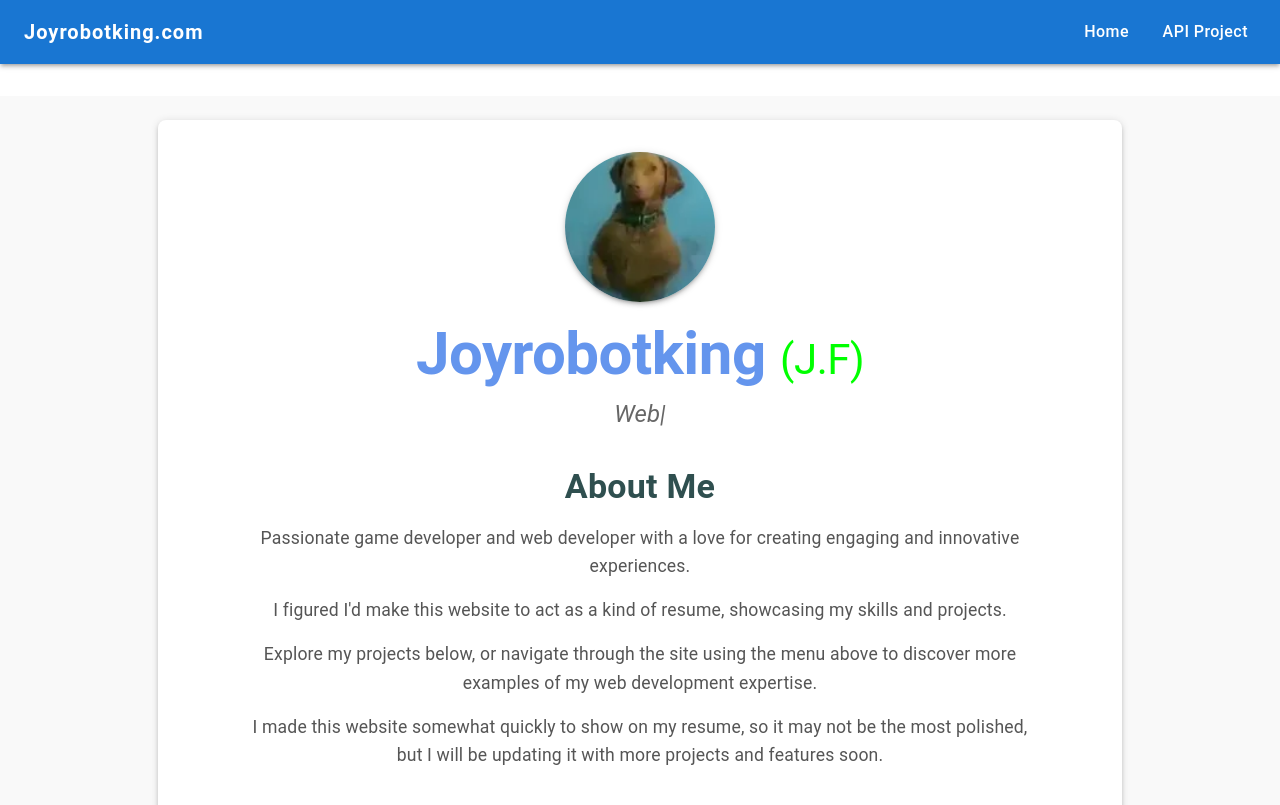
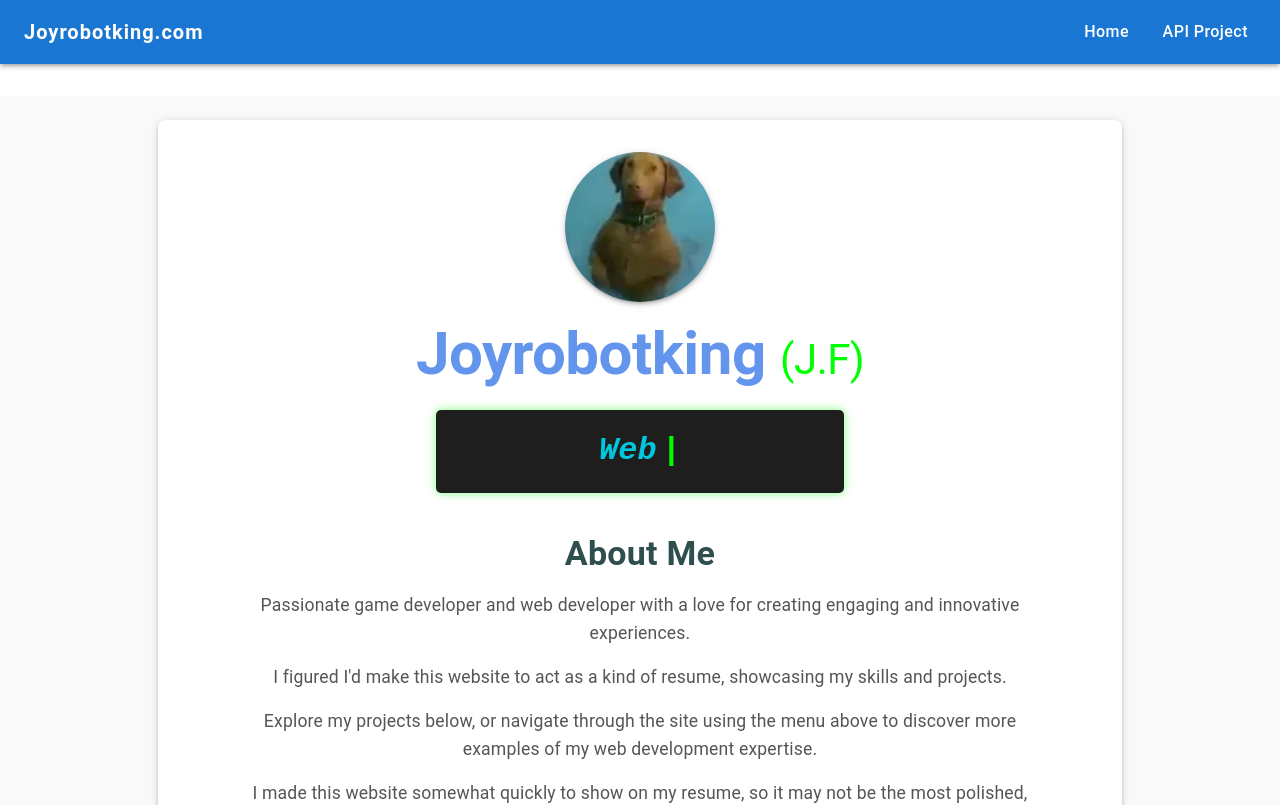
Before and after one commit to JoyrobotkingReal/JoyrobotkingResume, a React (Vite) app: page / in a window 1280 px wide. Shown: the top 805 px of the page. Built offline with nearby package versions, Linux system fonts and the light colour scheme.

Commit message:
Removed redundant CSS file, heavily improved style/animation of typewritter title component

```diff
--- a/src/components/APIProject.css
+++ /dev/null
@@ -1,4 +0,0 @@
-/*
-  All styles are now handled by MUI components in APIProject.tsx.
-  This file is no longer needed for the APIProject component, but you may keep it for reference or for custom overrides.
-*/
--- a/src/components/Home.tsx
+++ b/src/components/Home.tsx
@@ -34,7 +34,20 @@ function Home() {
       <Box className="projects" sx={{ width: '100%', maxWidth: 900, textAlign: 'center', mt: 4 }}>
         <Typography variant="h4" sx={{ mb: 3, fontWeight: 'bold', color: 'darkslategray' }}>Projects</Typography>
         <Box className="project-list" sx={{ display: 'flex', flexWrap: 'wrap', justifyContent: 'center', gap: 2 }}>
-        <Card className="project" sx={{ width: 320, m: 2, borderRadius: 2, boxShadow: 3 }}>
+          <Card
+            className="project"
+            sx={{
+              width: 320,
+              m: 2,
+              borderRadius: 2,
+              boxShadow: 3,
+              transition: 'transform 0.3s, box-shadow 0.3s',
+              '&:hover': {
+                transform: 'scale(1.05)',
+                boxShadow: 6,
+              },
+            }}
+          >
             <CardMedia
               component="img"
               height="180"
@@ -49,7 +62,13 @@ function Home() {
               <Typography variant="body2" sx={{ mb: 2, color: 'text.secondary', lineHeight: 1.6 }}>
                 A Roblox game I made a few years ago with over <Box component="span" sx={{ fontWeight: 'bold', color: 'lime' }}>2.4 million</Box> unique visits, based on the 2005 War of The Worlds movie starring Tom Cruise.
               </Typography>
-          <MuiLink href="https://www.roblox.com/games/12978643688/" target="_blank" rel="noopener noreferrer" underline="hover" sx={{ color: 'cornflowerblue', fontWeight: 'bold', width: '100%', display: 'inline-block', textAlign: 'center' }}>
+              <MuiLink
+                href="https://www.roblox.com/games/12978643688/"
+                target="_blank"
+                rel="noopener noreferrer"
+                underline="hover"
+                sx={{ color: 'cornflowerblue', fontWeight: 'bold', width: '100%', display: 'inline-block', textAlign: 'center' }}
+              >
                 View Project
               </MuiLink>
             </CardContent>
--- /dev/null
+++ b/src/components/TitleTypewriter.css
@@ -0,0 +1,77 @@
+.title-typewriter {
+    font-family: 'Courier New', Courier, monospace;
+    font-size: 2rem;
+    font-weight: bold;
+    text-align: center;
+    margin: 20px;
+    color: #fff;
+}
+
+.terminal-style {
+    background-color: #1e1e1e; /* Dark terminal background */
+    color: #00ff00; /* Bright green text */
+    padding: 20px;
+    border-radius: 5px;
+    font-family: 'Courier New', Courier, monospace;
+    box-shadow: 0 0 10px rgba(0, 255, 0, 0.5);
+}
+
+.typewriter-text {
+    display: inline-block;
+    position: relative;
+}
+
+.animated-text {
+    animation: fadeIn 0.5s ease-in-out, colorCycle 5s infinite;
+}
+
+.cursor {
+    display: inline-block;
+    margin-left: 5px;
+    animation: blink 1s infinite;
+    color: #00ff00; /* Bright green cursor */
+}
+
+@keyframes blink {
+    0%, 100% {
+        opacity: 1;
+    }
+    50% {
+        opacity: 0;
+    }
+}
+
+/* Remove blink animation when typing or deleting */
+.typewriter-text.typing .cursor {
+    animation: none;
+    opacity: 1;
+}
+
+@keyframes fadeIn {
+    from {
+        opacity: 0;
+        transform: translateY(-10px);
+    }
+    to {
+        opacity: 1;
+        transform: translateY(0);
+    }
+}
+
+@keyframes colorCycle {
+    0% {
+        color: #00ff00; /* Bright green */
+    }
+    25% {
+        color: #00bfff; /* Bright blue */
+    }
+    50% {
+        color: #ff4500; /* Bright orange */
+    }
+    75% {
+        color: #ffff00; /* Bright yellow */
+    }
+    100% {
+        color: #00ff00; /* Bright green */
+    }
+}
--- a/src/components/TitleTypewritter.tsx
+++ b/src/components/TitleTypewritter.tsx
@@ -1,4 +1,5 @@
 import React, { useEffect, useState } from 'react';
+import './TitleTypewriter.css'; // Import the new CSS file
 
 const TITLES = [
     "Game Developer",
@@ -7,9 +8,6 @@ const TITLES = [
     "Tech Enthusiast",
     "Creative Coder",
 ];
-
-const CursorCharacter1 = "|";
-const CursorCharacter2 = "\u00A0"; // Non-breaking space to avoid height change
 
 const ANIMATION_INTERVAL = 50; // Update every 100ms
 
@@ -128,19 +126,15 @@ const TitleTypewriter: React.FC = () => {
             setAnimationData(new_animationData);
         }, ANIMATION_INTERVAL);
         return () => clearInterval(typeInterval);
-    });
+    }, [animationData]);
 
     return (
-        <>
-            <div className="title-typewriter">
-                <span className="typewriter-text">
-                    {animationData.currentText}
-                    <span className="cursor">
-                        {animationData.cursorFlashCounter % 2 === 0 ? CursorCharacter1 : CursorCharacter2}
-                    </span>
-                </span>
-            </div>
-        </>
+        <div className="title-typewriter terminal-style">
+            <span className={`typewriter-text ${animationData.phase === Phase.Typing || animationData.phase === Phase.Deleting ? 'typing' : ''}`}>
+                <span className="animated-text">{animationData.currentText}</span>
+                <span className="cursor">|</span>
+            </span>
+        </div>
     );
 };
 
```
Lines whose indentation alone changed are shown as unchanged.
